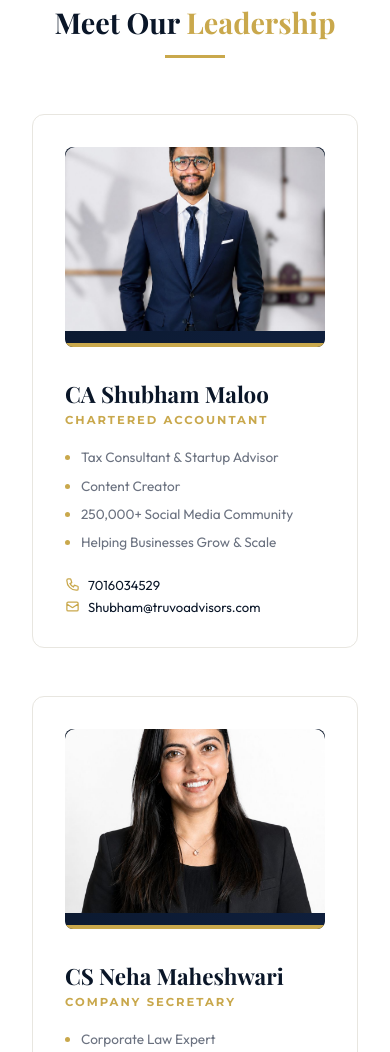
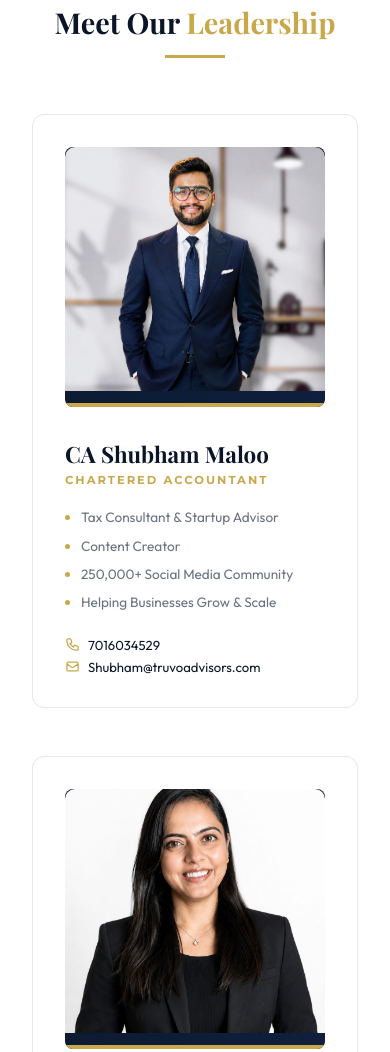
Before and after one commit to truvoadvisors/Truvo-Advisors, a plain HTML site: page index.html in a window 390 px wide. Shown: the part 8003-9055 px from the top of the page. Drawn offline with nearby package versions, Linux system fonts and the light colour scheme.

Commit message:
Update index.html

```diff
--- a/index.html
+++ b/index.html
@@ -1374,7 +1374,7 @@
 
       .leader-photo {
         width: 100%;
-        height: 200px;
+        height: auto;
       }
 
       .contact-grid {
@@ -1404,10 +1404,8 @@
     .leader-photo-placeholder {
   width: 100%;
   aspect-ratio: 4 / 3;
-      /* keeps responsive height automatically */
   overflow: hidden;
   border-radius: 10px;
-      /* optional */
 }
 
 .leader-photo-placeholder img {
@@ -1416,6 +1414,12 @@
   object-fit: cover;
   object-position: center;
   display: block;
+}
+
+@media (max-width: 768px) {
+  .leader-photo-placeholder {
+    aspect-ratio: 3 / 3;
+  }
     }
 
     .logo-mark img {
```
Lines whose indentation alone changed are shown as unchanged.
